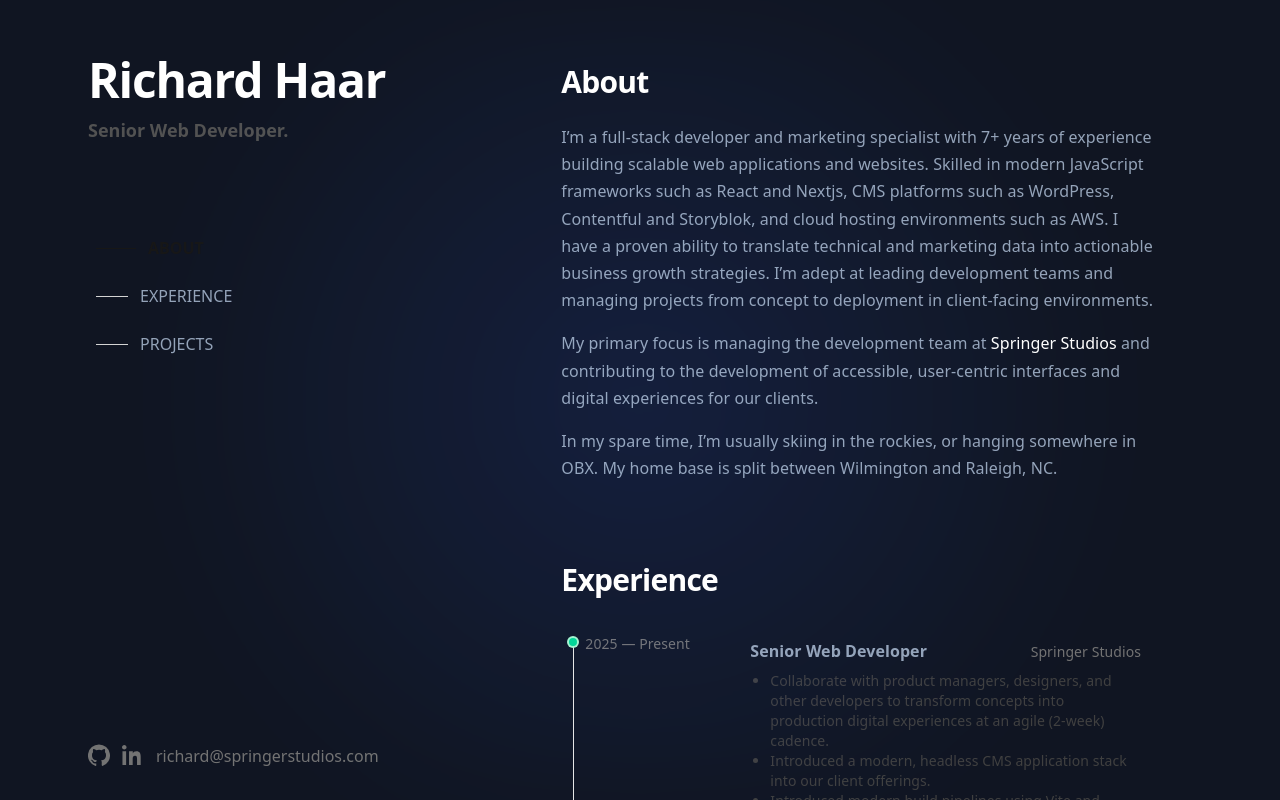
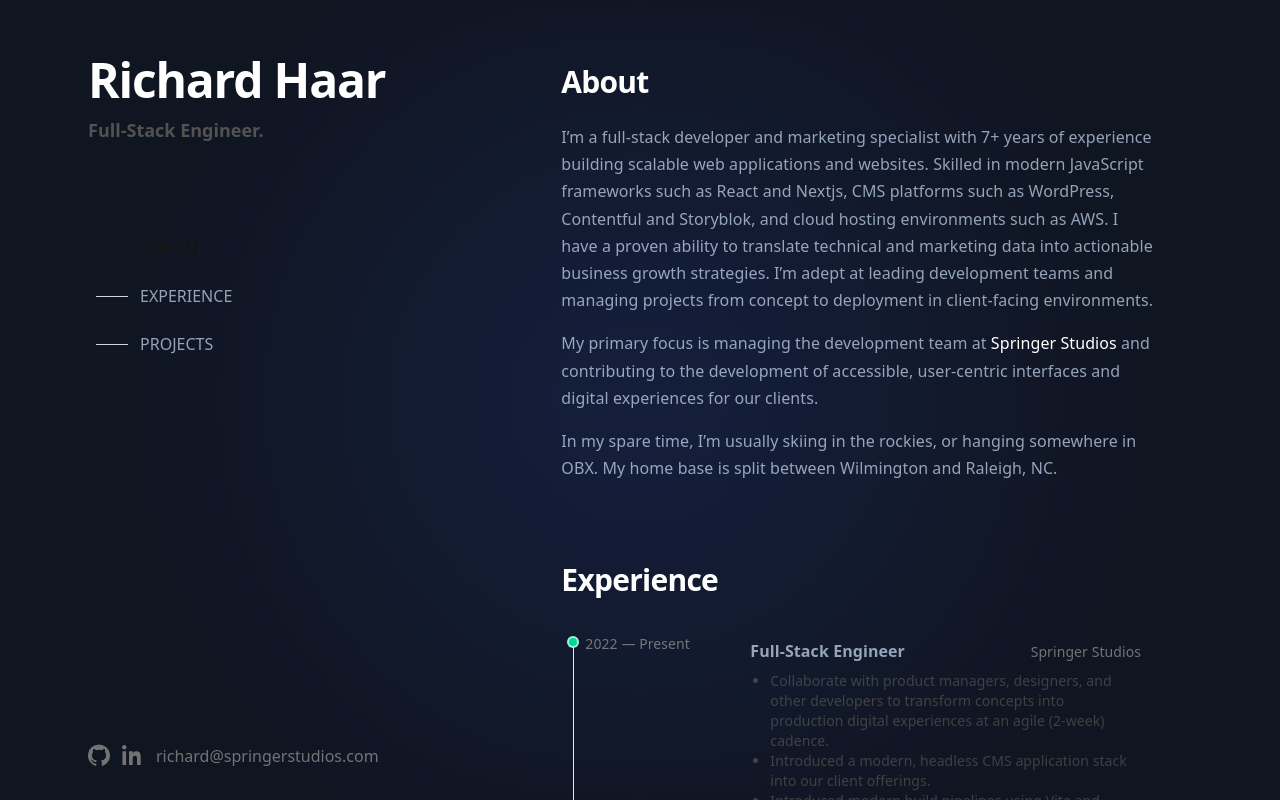
Before and after one commit to itsrichardhaar/Dev-Portfolio-II, a Next.js app: page / in a window 1280 px wide. Built offline with nearby package versions, Linux system fonts and the light colour scheme.

Commit message:
update resume

```diff
--- a/app/page.tsx
+++ b/app/page.tsx
@@ -2,7 +2,7 @@
 "use client";
 
 import { useMemo, useRef, useState } from "react";
-import { motion } from "framer-motion"; // 👈 add this
+import { motion } from "framer-motion";
 import LeftSticky from "../components/LeftSticky";
 import Section from "../components/Section";
 import Timeline from "../components/Timeline";
@@ -61,9 +61,7 @@ export default function HomePage() {
         className="scrollport relative z-10 lg:col-span-7 lg:h-screen lg:min-h-0 lg:overflow-y-auto lg:pt-6 lg:pb-16 lg:pr-6 [scrollbar-gutter:stable]"
       >
         <div className="py-10 lg:py-0">
-          {/* About */}
           <Section id="about" title="About">
-            {/* parent controls the stagger */}
             <motion.div
               initial="hidden"
               whileInView="show"
@@ -137,8 +135,6 @@ export default function HomePage() {
               </motion.p>
             </motion.div>
           </Section>
-
-          {/* Experience */}
           <Section
             id="experience"
             title="Experience"
@@ -151,24 +147,15 @@ export default function HomePage() {
               onItemHover={setExpHover}
               items={[
                 {
-                  role: "Senior Web Developer",
+                  role: "Full-Stack Engineer",
                   org: "Springer Studios",
-                  time: "2025 — Present",
+                  time: "2022 — Present",
                   bullets: [
                     "Collaborate with product managers, designers, and other developers to transform concepts into production digital experiences at an agile (2-week) cadence.",
                     "Introduced a modern, headless CMS application stack into our client offerings.",
                     "Introduced modern build pipelines using Vite and Github actions into our dev team workflows.",
                     "Build, style, and ship high-quality websites, web-apps and ui component systems.",
                     "Spearhead company-wide WCAG accessibility initiatives such as creating documentation for best practices, establishing a standard accessibility checklist for developers, and facilitating knowledge shares with our clients. ",
-                  ],
-                  href: "https://springerstudios.com",
-                  external: true,
-                },
-                {
-                  role: "Web Developer",
-                  org: "Springer Studios",
-                  time: "2022 — 2025",
-                  bullets: [
                     "Build, style, and ship high-quality websites, mobile apps, and design systems.",
                     "Led the development and architecture of technical tools like content management systems, REST APIs, plugins, UI components and CI/CD pipelines to fulfill business and stakeholder requirements.",
                     "Shipped wholesale ecommerce dashboard with dynamic customer order inputs for assigned products and daily order updates to POS systems at multiple storefronts.",
@@ -177,7 +164,7 @@ export default function HomePage() {
                   external: true,
                 },
                 {
-                  role: "Web Developer & Digital Marketing Specialist",
+                  role: "Web Developer",
                   org: "HighClick Media",
                   time: "2019 — 2022",
                   bullets: [
@@ -194,15 +181,15 @@ export default function HomePage() {
 
             <div className="mt-8">
               <Link
-                href="/"
+                href="/resume.pdf"
+                target="_blank"
+                rel="noopener noreferrer"
                 className="link-underline text-sm font-medium text-copy no-underline"
               >
                 View full resume →
               </Link>
             </div>
           </Section>
-
-          {/* Projects */}
           <Section
             id="projects"
             title="Featured Projects"
--- a/components/LeftSticky.tsx
+++ b/components/LeftSticky.tsx
@@ -5,7 +5,6 @@ import { motion, type Variants, type Transition } from "framer-motion";
 
 type SectionLink = { id: string; label: string };
 
-// define easing once so TS is happy
 const EASE: Transition["ease"] = [0.22, 1, 0.36, 1];
 
 const containerVariants: Variants = {
@@ -69,11 +68,9 @@ export default function LeftSticky({
           Richard Haar
         </h1>
         <p className="mt-2 lg:mt-3 max-w-md text-base sm:text-lg font-semibold text-neutral-600 dark:text-neutral-400">
-          Senior Web Developer.
+          Full-Stack Engineer.
         </p>
       </motion.div>
-
-      {/* Scrollspy nav — visible on mobile, same styling on desktop */}
       <nav className="hidden lg:block lg:mt-[3.75rem]">
         <motion.ul className="space-y-1 lg:space-y-2">
           {sections.map((s) => (
--- a/components/Section.tsx
+++ b/components/Section.tsx
@@ -12,7 +12,6 @@ type Props = {
   className?: string;
 };
 
-// define the easing as a tuple so TS knows it's valid
 const EASE: Transition["ease"] = [0.22, 1, 0.36, 1];
 
 const sectionVariants: Variants = {
```
Also changed, not shown: components/Timeline.tsx (+1 -7 lines), 1 other file (tests, documents, lock files or other folders).
